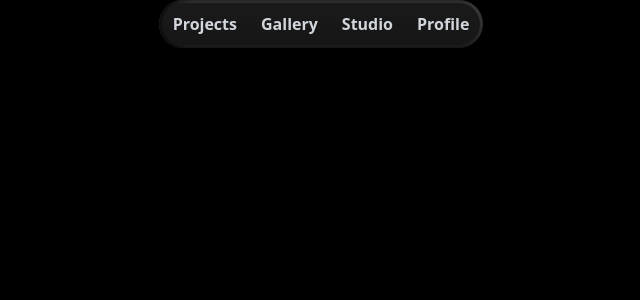
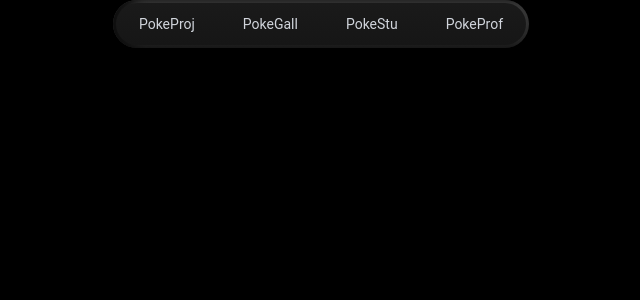
Before and after one commit to wMageblood/planetfall, a React (Vite) app: page / in a window 1280 px wide. Shown: the top 300 px of the page, without its empty margins (319-959 px from the left). Built offline with nearby package versions, Linux system fonts and the light colour scheme.

Commit message:
added font, and some more things

```diff
--- a/src/components/NavigationBar.tsx
+++ b/src/components/NavigationBar.tsx
@@ -3,11 +3,11 @@ function NavigationBar() {
     <nav className={``}>
       <div className={`flex justify-center`}>
         <div className={`bg-linear-to-b from-navigationGrayInactive to-navigationBlackGray w-auto rounded-full h-12 flex items-center p-[3px] inset-shadow-nav`}>
-          <div className={`text-gray-300 font-semibold bg-linear-to-t from-navigationBody1 to-navigationBody2 rounded-full w-full h-full flex items-center p-[3px]`}>
-            <a href="#" className={`hover-navigation-button`}>Projects</a>
-            <a href="#" className={`hover-navigation-button ml-2`}>Gallery</a>
-            <a href="#" className={`hover-navigation-button mx-2`}>Studio</a>
-            <a href="#" className={`hover-navigation-button`}>Profile</a>
+          <div className={`text-gray-300 bg-linear-to-t from-navigationBody1 to-navigationBody2 rounded-full w-full h-full flex items-center p-[3px]`}>
+            <a href="#" className={`hover-navigation-button`}>PokeProj</a>
+            <a href="#" className={`hover-navigation-button ml-2`}>PokeGall</a>
+            <a href="#" className={`hover-navigation-button mx-2`}>PokeStu</a>
+            <a href="#" className={`hover-navigation-button`}>PokeProf</a>
           </div>
         </div>
       </div>
--- a/src/index.css
+++ b/src/index.css
@@ -1,4 +1,5 @@
 @import "tailwindcss";
+@import url('https://fonts.googleapis.com/css2?family=Roboto:ital,wdth,wght@0,75,200;1,75,200&display=swap');
 
 @theme {
 
@@ -79,6 +80,8 @@
   --color-navigationBarBlack: #0f0f0f;
   --color-navigationBarHoverGray: #949494;
   --color-navigationBarHoverLightGray: #e9e9e9;
+
+  --font-roboto: "Roboto", sans-serif;
 
  /* NAVIGATION BAR */
 }
@@ -182,8 +185,10 @@
            h-full
            flex
            items-center
-    px-2
+           px-5
            rounded-full
+           text-sm
+           font-roboto
     }
 
   /* CUSTOM CSS CLASSES ENDS*/
```
Lines whose indentation alone changed are shown as unchanged.
